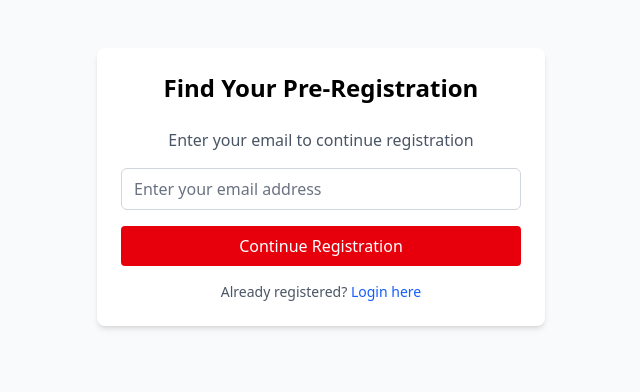
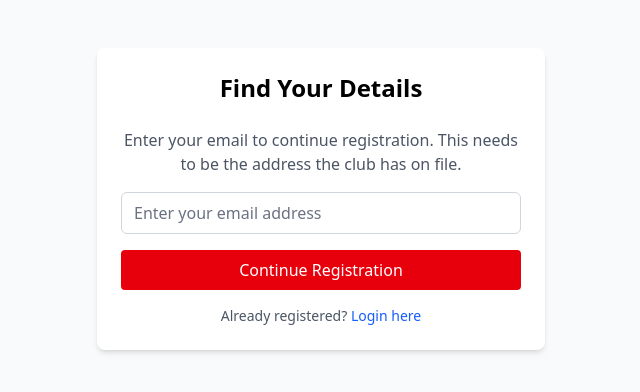
Before and after one commit to stephen-allison/clubevents, a Django app: page /signup/activateemail/ in a window 1280 px wide. Shown: the top 392 px of the page, without its empty margins (319-959 px from the left). Run offline with Django 5.2, Linux system fonts and the light colour scheme; style sheets or scripts are compiled from the project's sources; parts of the project's set-up code (start-up, migrations or seed data) failed here and were passed over; some libraries are stand-ins or nearby versions.

Commit message:
add 'email sent' fields onto event model

```diff
--- a/signup/models/event.py
+++ b/signup/models/event.py
@@ -10,6 +10,8 @@ class Event(models.Model):
     location = models.CharField(max_length=512, blank=True, help_text="Event location")
     geo = models.CharField(max_length=100, blank=True, help_text="Coordinates (lat,lng) for mapping")
     organiser_email = models.EmailField(blank=True, help_text="Organiser email")
+    reminder_email_sent = models.BooleanField(default=False)
+    participants_email_sent = models.BooleanField(default=False)
 
     def __str__(self):
         return f'{self.name} ({self.date.isoformat()})'
--- a/templates/signup/eaemail_lookup.html
+++ b/templates/signup/eaemail_lookup.html
@@ -9,8 +9,8 @@
 </head>
 <body class="bg-gray-50 p-4">
 <div class="max-w-md mx-auto mt-4 sm:mt-8 p-4 sm:p-6 bg-white rounded-lg shadow-md">
-    <h2 class="text-2xl font-bold mb-6 text-center">Find Your Pre-Registration</h2>
-    <p class="text-gray-600 mb-4 text-center">Enter your email to continue registration</p>
+    <h2 class="text-2xl font-bold mb-6 text-center">Find Your Details</h2>
+    <p class="text-gray-600 mb-4 text-center">Enter your email to continue registration. This needs to be the address the club has on file.</p>
 
     <form method="post">
         {% csrf_token %}
```
Also changed, not shown: signup/migrations/0009_event_participants_email_sent_and_more.py (added).
